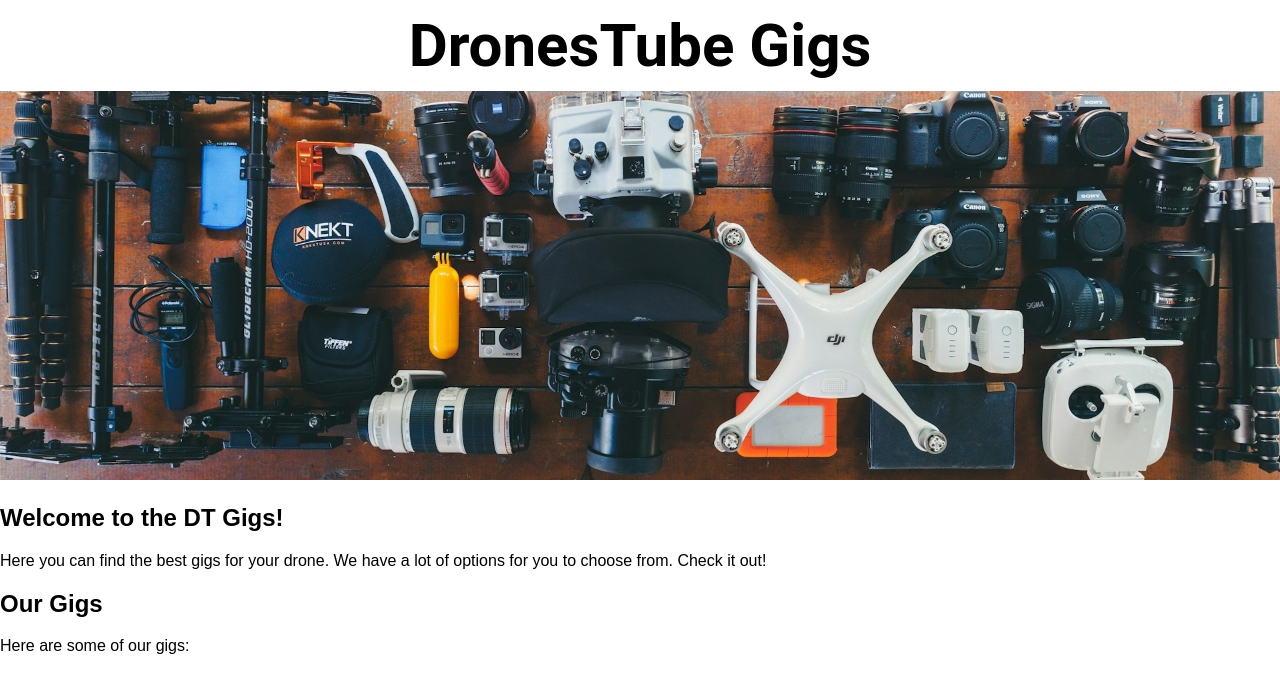
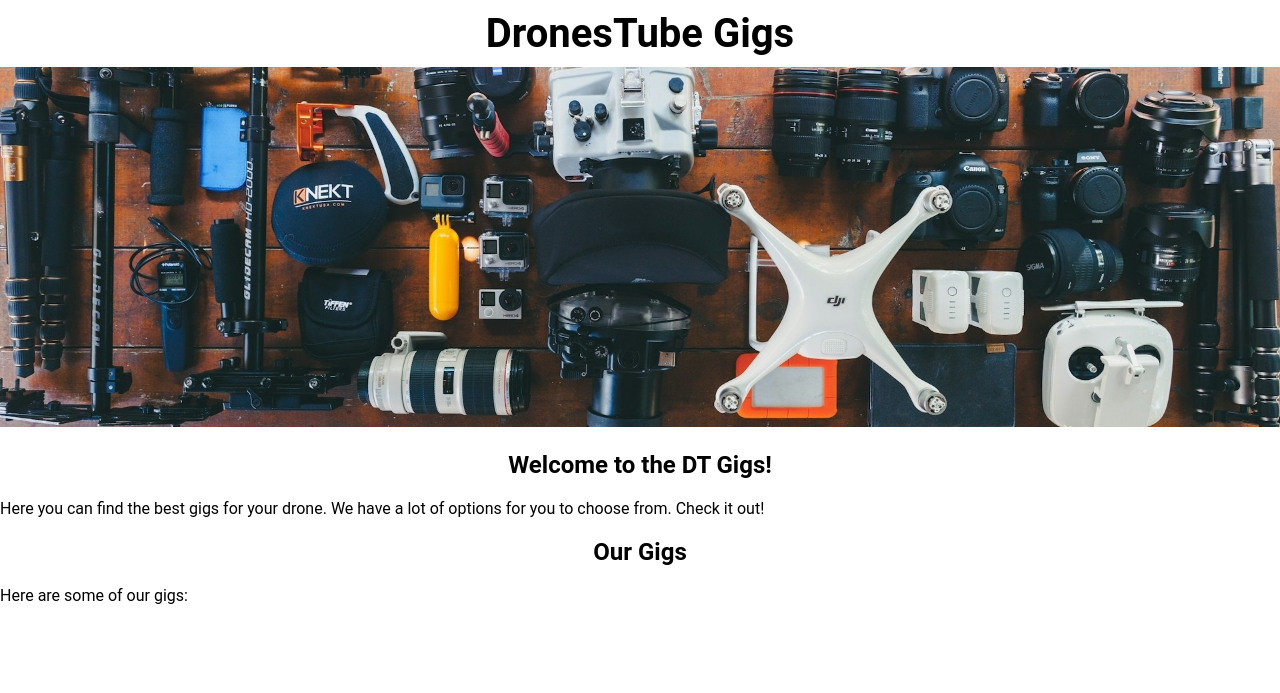
Before and after one commit to RaphRivers/dronestube_gigs, a Flask app: page / in a window 1280 px wide. Shown: the top 693 px of the page. Run offline with Flask 3, Linux system fonts and the light colour scheme.

Commit message:
update index html

```diff
--- /dev/null
+++ b/static/styles.css
@@ -0,0 +1,24 @@
+
+#banner {
+    width: 100%;
+    height: 360px;
+    object-fit: cover;
+}
+
+body {
+    font-family: Roboto, sans-serif;
+    margin: 0;
+    padding: 0;
+}
+
+h1 {
+    font-size: 40px;
+    text-align: center;
+    padding: 10px;
+    margin: 0;
+}
+
+h2 {
+    margin-top: 20px;
+    text-align: center;
+}
--- a/templates/index.html
+++ b/templates/index.html
@@ -2,32 +2,11 @@
 <html>
 <head>
     <title>DronesTube Jobs</title>
-    <style>
-        body {
-            font-family: Arial, sans-serif;
-            margin: 0;
-            padding: 0;
-        }
-        h1 {
-            font-size: 60px;
-            font-family: Roboto, sans-serif;
-            text-align: center;
-            padding: 10px;
-            margin: 0;
-        }
-        h2 {
-            margin-top: 20px;
-        }
-        img {
-            width: 100%;
-            height: auto;
-        }
-    </style
+    <link rel="stylesheet" href="{{ url_for('static', filename='styles.css') }}">
 </head>
-
 <body>
     <h1>DronesTube Gigs</h1>
-    <img src="..\static\banner.jpg" alt="DronesTube Gigs" width="1820" height="420">
+    <img id="banner" src="../static/img/banner.jpg" alt="DronesTube Gigs">
 
     <h2>Welcome to the DT Gigs!</h2>
     <p>Here you can find the best gigs for your drone. We have a lot of options for you to choose from. Check it out!</p>
```
Also changed, not shown: static/img/banner.jpg (added).
